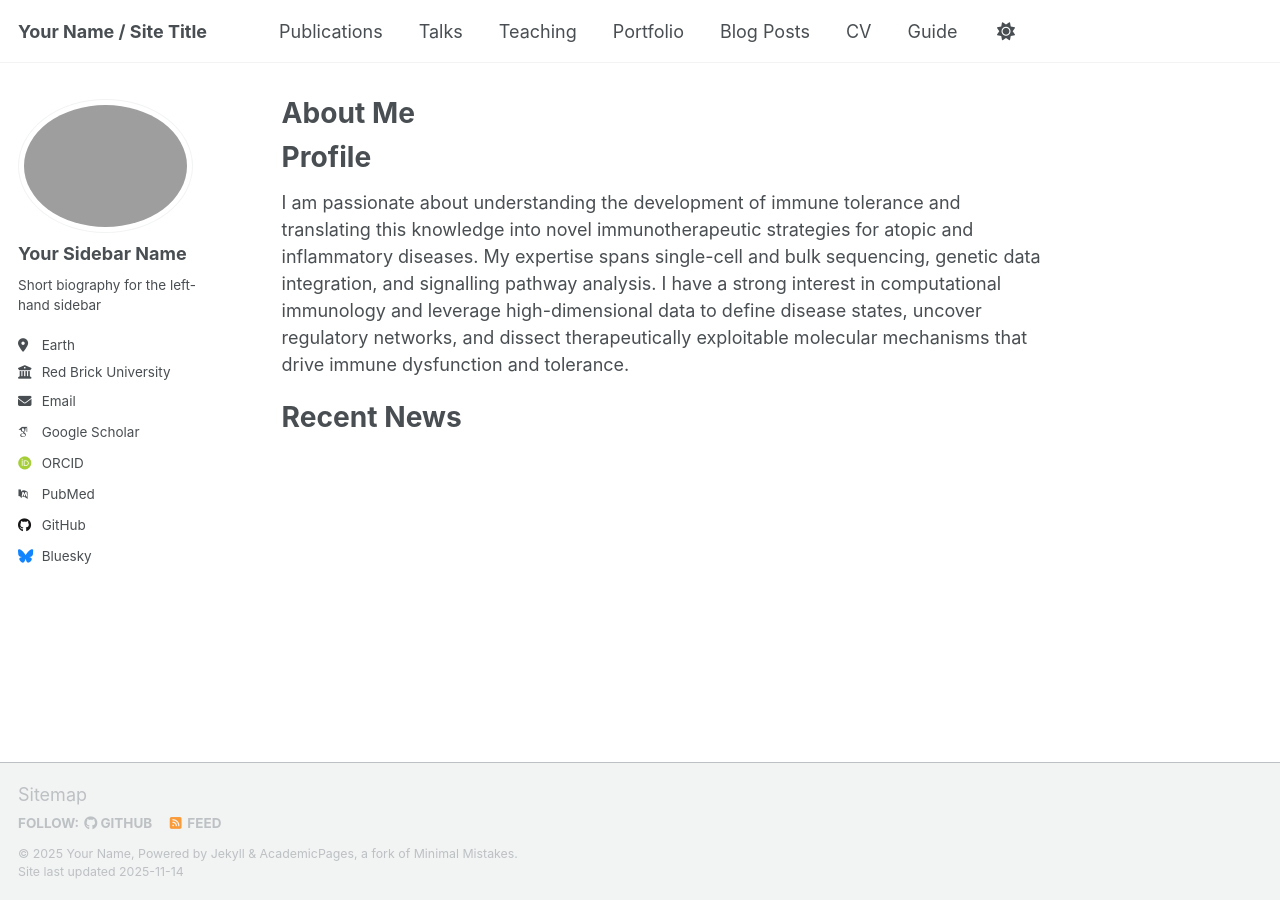
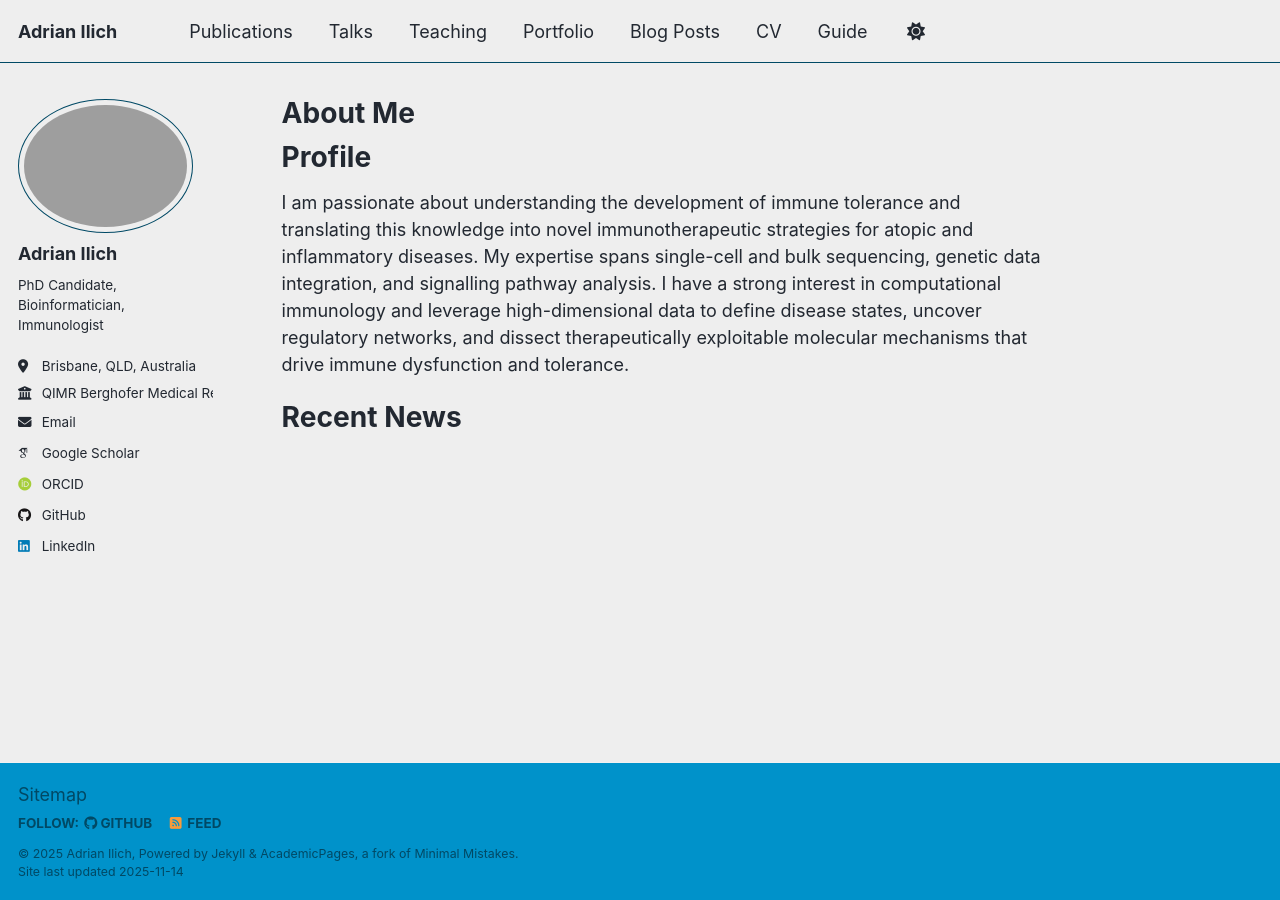
Before and after one commit to Adrian-I-lab/Adrian-I-lab.github.io, a Jekyll site: the page built from _pages/about.md, in a window 1280 px wide. Built offline with Jekyll 4.4.1, drawn with Linux system fonts in a browser that asks for light colours; some web fonts are replaced; a script that is not in the unit is left out.

Commit message:
updated config

```diff
--- a/_config.yml
+++ b/_config.yml
@@ -7,16 +7,16 @@
 # server process.
 
 # Basic Site Settings
-locale                   : "en-US"
-site_theme               : "default" # Currently available options are "default", "air"
-title                    : "Your Name / Site Title"
+locale                   : "en-AU"
+site_theme               : "air" # Currently available options are "default", "air"
+title                    : "Adrian Ilich"
 title_separator          : "-"
-name                     : &name "Your Name"
-description              : &description "Your Name's academic portfolio"   # Update this with a general description of your site, this is the default if not overridden by a page
-url                      : https://academicpages.github.io # The base hostname & protocol for your site e.g. "https://[your GitHub username].github.io",
+name                     : &name "Adrian Ilich"
+description              : &description "Academic Portfolio: Adrian Ilich"   # Update this with a general description of your site, this is the default if not overridden by a page
+url                      : https://adrian-i-lab.github.io # The base hostname & protocol for your site e.g. "https://[your GitHub username].github.io",
                                                            # or if you already have some other page hosted on Github then use "https://[your GitHub username].github.io/[Your Repo Name]"
 baseurl                  : "" # the subpath of your site, e.g. "/blog"
-repository               : "academicpages/academicpages.github.io"
+repository               : "adrian-i-lab/adrian-i-lab.github.io"
 
 # Site Author - The following control what appear as part of the author content on the side bar.
 #               If a field is blank the icon and link will not appear, otherwise it will be shown.
@@ -24,23 +24,23 @@
 author:
   # Biographic information
   avatar           : "profile.png"
-  name             : "Your Sidebar Name"
+  name             : "Adrian Ilich"
   pronouns         : # example: "she/her"
-  bio              : "Short biography for the left-hand sidebar"
-  location         : "Earth"
-  employer         : "Red Brick University"
+  bio              : "PhD Candidate, Bioinformatician, Immunologist"
+  location         : "Brisbane, QLD, Australia"
+  employer         : "QIMR Berghofer Medical Research Institute"
   uri              : # URL
-  email            : "none@example.org"
+  email            : "adrian.ilich@outlook.com"
 
   # Academic websites
   academia         : # URL
   arxiv            : # URL - Update with the correct link to your profile
-  googlescholar    : "https://scholar.google.com/citations?user=PS_CX0AAAAAJ"
+  googlescholar    : "https://scholar.google.com/citations?user=p62hykAAAAAJ&hl=en"
   inspire-hep      : # URL
   impactstory      : # URL
-  orcid            : "https://orcid.org/yourorcidurl"
+  orcid            : "https://orcid.org/0000-0001-7577-5212"
   semantic         : # URL
-  pubmed           : "https://www.ncbi.nlm.nih.gov/pubmed/?term=john+snow"
+  pubmed           : # URL
   researchgate     : # URL
   scopus           : # URL
 
@@ -48,13 +48,13 @@
   bitbucket        : # Username - Update with your username on the site
   codepen          : # Username
   dribbble         : # Username
-  github           : "academicpages"
+  github           : "adrian-i-lab"
   kaggle           : # Username
   stackoverflow    : # User number or user number and name (i.e., use "1" or "1/jeff-atwood")
 
   # Social media
   artstation       : # Username
-  bluesky          : "bsky.app" # Replace this with you Bluesky username
+  bluesky          : # Replace this with you Bluesky username
   facebook         : # Username
   flickr           : # Username
   foursquare       : # Username
@@ -63,7 +63,7 @@
   keybase          : # Username
   instagram        : # Username
   lastfm           : # Username
-  linkedin         : # Username
+  linkedin         : "www.linkedin.com/in/adrian-ilich-b60a751b8"
   mastodon         : # URL
   medium           : # URL
   pinterest        : # Username
@@ -135,7 +135,7 @@
 
 # Social Sharing
 twitter:
-  username               : &twitter
+  username               :
 facebook:
   username               :
   app_id                 :
```
